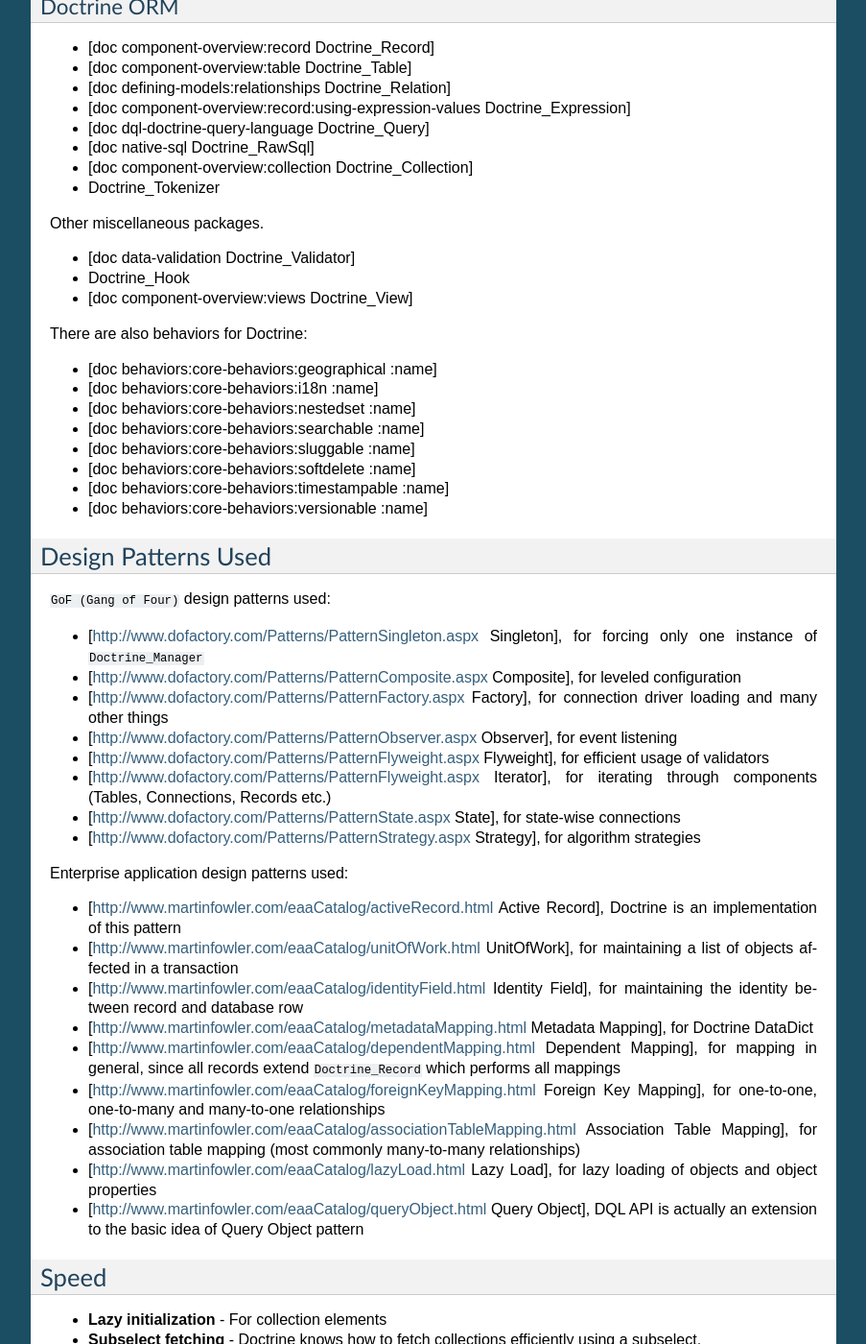
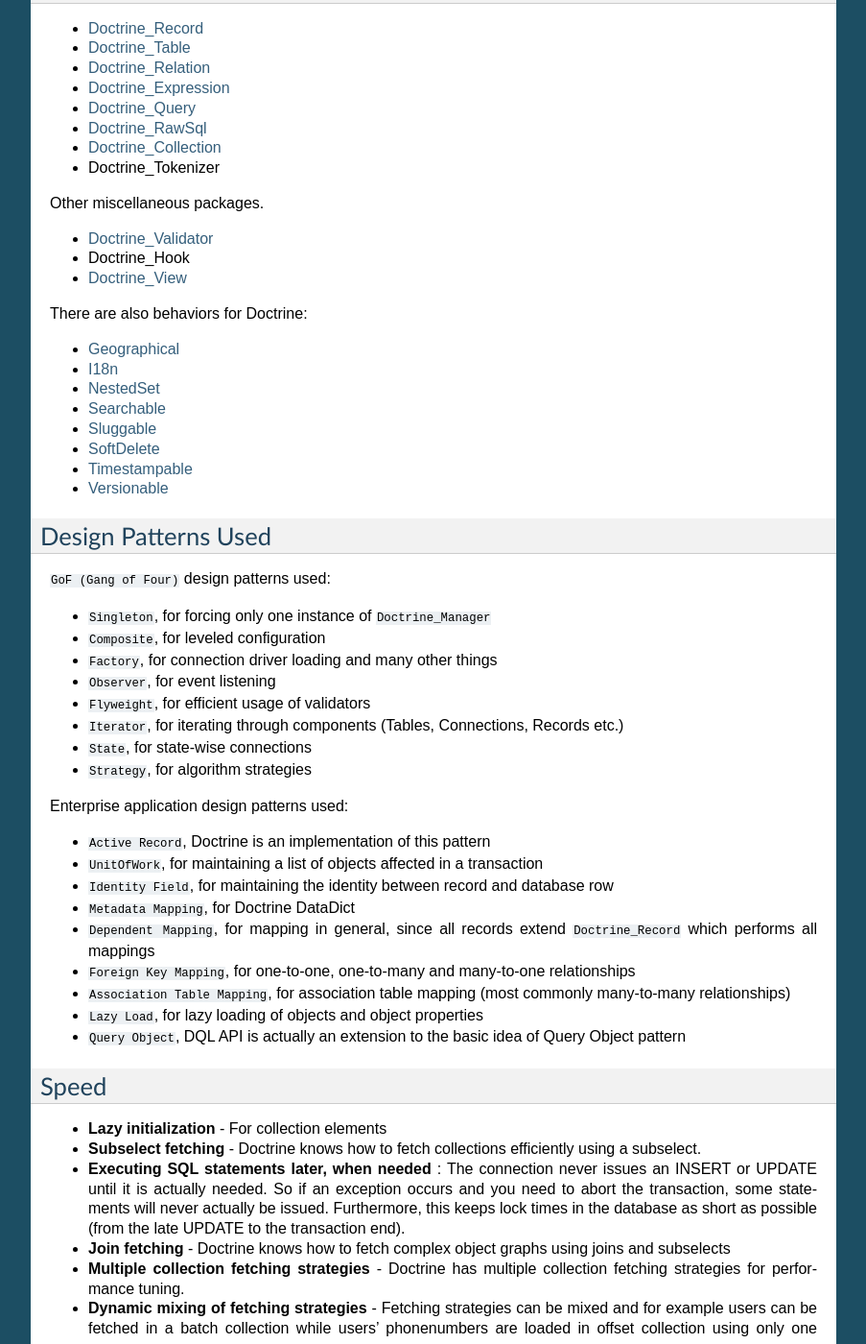
Before and after one commit to doctrine/doctrine1-documentation, a Sphinx documentation site: the page built from source/en/manual/technology.rst, in a window 1280 px wide and 1400 px high, scrolled down 1024 px. Shown: the whole window at 96% size, without its empty margins (198-1101 px from the left). Built offline with Sphinx 7.4.7, drawn with Linux system fonts in a browser that asks for light colours; cross-references to code outside the pages are shown as plain code; some of the changed text lies outside the part shown.

Commit message:
doctrine1-documentation-25 Edit technology.rst

```diff
--- a/source/en/manual/database-abstraction-layer.rst
+++ b/source/en/manual/database-abstraction-layer.rst
@@ -17,6 +17,8 @@
 
 The DBAL is composed of a few different modules. In this chapter we will
 discuss the different modules and what their jobs are.
+
+.. _database-abstraction-layer-export:
 
 ======
 Export
@@ -502,6 +504,8 @@
     // ...
     $conn->export->dropDatabase('events_db');
 
+.. _database-abstraction-layer-import:
+
 ======
 Import
 ======
@@ -623,6 +627,8 @@
 
     $views = $conn->import->listViews();
     print_r($views);
+
+.. _database-abstraction-layer-datadict:
 
 ========
 DataDict
--- a/source/en/manual/defining-models.rst
+++ b/source/en/manual/defining-models.rst
@@ -887,6 +887,8 @@
 ``someclob``       ``longtext``
 ``someblob``       ``longblob``
 =================  ===============
+
+.. _defining-models-relationships:
 
 =============
 Relationships
--- a/source/en/manual/improving-performance.rst
+++ b/source/en/manual/improving-performance.rst
@@ -328,7 +330,7 @@
 
     ::
 
-        $role       = new Role();
+        $role = new Role();
         $role->name = 'New Role Name';
 
         $user->Roles[] = $newRole;
--- a/source/en/manual/technology.rst
+++ b/source/en/manual/technology.rst
@@ -16,10 +16,10 @@
 
     Doctrine has also borrowed pieces of code from other open
     source projects instead of re-inventing the wheel. Two of the
-    projects borrowed from are [http://www.symfony-project.com symfony]
-    and the [http://framework.zend.com Zend Framework]. The relevant
+    projects borrowed from are `symfony <http://www.symfony-project.com>`_
+    and the `Zend Framework <http://framework.zend.com>`_. The relevant
     license information can be found in the root of Doctrine when you
-    [http://www.doctrine-project.org download] it in a file named
+    `download <http://www.doctrine-project.org>`_ it in a file named
     ``LICENSE``.
 
 ============
@@ -34,29 +34,28 @@
 -------------
 
 -  Doctrine
--  [doc component-overview:manager Doctrine\_Manager]
--  [doc component-overview:connection Doctrine\_Connection]
--  [doc improving-performance:compile Doctrine\_Compiler]
--  [doc exceptions-and-warnings Doctrine\_Exception]
--  Doctrine\_Formatter
--  Doctrine\_Object
--  Doctrine\_Null
--  [doc event-listeners Doctrine\_Event]
--  Doctrine\_Overloadable
--  Doctrine\_Configurable
--  [doc event-listeners Doctrine\_EventListener]
+-  :ref:`Doctrine_Manager <component-overview-manager>`
+-  :ref:`Doctrine_Connection <component-overview-connection>`
+-  :ref:`Doctrine_Compiler <improving-performance-compile>`
+-  :doc:`Doctrine_Exception <exceptions-and-warnings>`
+-  Doctrine_Formatter
+-  Doctrine_Object
+-  Doctrine_Null
+-  :doc:`Doctrine_Event <event-listeners>`
+-  Doctrine_Overloadable
+-  Doctrine_Configurable
+-  :doc:`Doctrine_EventListener <event-listeners>`
 
 -------------
 Doctrine DBAL
 -------------
 
--  [doc component-overview:record:using-expression-values
-   Doctrine\_Expression\_Driver]
--  [doc database-abstraction-layer:export Doctrine\_Export]
--  [doc database-abstraction-layer:import Doctrine\_Import]
--  Doctrine\_Sequence
--  [doc transactions Doctrine\_Transaction]
--  [doc database-abstraction-layer:datadict Doctrine\_DataDict]
+-  :ref:`Doctrine_Expression_Driver <component-overview-using-expression-values>`
+-  :ref:`Doctrine_Export <database-abstraction-layer-export>`
+-  :ref:`Doctrine_Import <database-abstraction-layer-import>`
+-  Doctrine_Sequence
+-  :doc:`Doctrine_Transaction <transactions>`
+-  :ref:`Doctrine_DataDict <database-abstraction-layer-datadict>`
 
 Doctrine DBAL is also divided into driver packages.
 
@@ -64,32 +63,31 @@
 Doctrine ORM
 ------------
 
--  [doc component-overview:record Doctrine\_Record]
--  [doc component-overview:table Doctrine\_Table]
--  [doc defining-models:relationships Doctrine\_Relation]
--  [doc component-overview:record:using-expression-values
-   Doctrine\_Expression]
--  [doc dql-doctrine-query-language Doctrine\_Query]
--  [doc native-sql Doctrine\_RawSql]
--  [doc component-overview:collection Doctrine\_Collection]
--  Doctrine\_Tokenizer
+-  :ref:`Doctrine_Record <component-overview-record>`
+-  :ref:`Doctrine_Table <component-overview-table>`
+-  :ref:`Doctrine_Relation <defining-models-relationships>`
+-  :ref:`Doctrine_Expression <component-overview-using-expression-values>`
+-  :doc:`Doctrine_Query <dql-doctrine-query-language>`
+-  :doc:`Doctrine_RawSql <native-sql>`
+-  :ref:`Doctrine_Collection <component-overview-collection>`
+-  Doctrine_Tokenizer
 
 Other miscellaneous packages.
 
--  [doc data-validation Doctrine\_Validator]
--  Doctrine\_Hook
--  [doc component-overview:views Doctrine\_View]
+-  :doc:`Doctrine_Validator <data-validation>`
+-  Doctrine_Hook
+-  :ref:`Doctrine_View <component-overview-views>`
 
 There are also behaviors for Doctrine:
 
--  [doc behaviors:core-behaviors:geographical :name]
--  [doc behaviors:core-behaviors:i18n :name]
--  [doc behaviors:core-behaviors:nestedset :name]
--  [doc behaviors:core-behaviors:searchable :name]
--  [doc behaviors:core-behaviors:sluggable :name]
--  [doc behaviors:core-behaviors:softdelete :name]
--  [doc behaviors:core-behaviors:timestampable :name]
--  [doc behaviors:core-behaviors:versionable :name]
+-  :ref:`Geographical <behaviors-core-behaviors-geographical>`
+-  :ref:`I18n <behaviors-core-behaviors-i18n>`
+-  :ref:`NestedSet <behaviors-core-behaviors-nestedset>`
+-  :ref:`Searchable <behaviors-core-behaviors-searchable>`
+-  :ref:`Sluggable <behaviors-core-behaviors-sluggable>`
+-  :ref:`SoftDelete <behaviors-core-behaviors-softdelete>`
+-  :ref:`Timestampable <behaviors-core-behaviors-timestampable>`
+-  :ref:`Versionable <behaviors-core-behaviors-versionable>`
 
 ====================
 Design Patterns Used
@@ -97,47 +95,26 @@
 
 ``GoF (Gang of Four)`` design patterns used:
 
--  [http://www.dofactory.com/Patterns/PatternSingleton.aspx Singleton],
-   for forcing only one instance of ``Doctrine_Manager``
--  [http://www.dofactory.com/Patterns/PatternComposite.aspx Composite],
-   for leveled configuration
--  [http://www.dofactory.com/Patterns/PatternFactory.aspx Factory], for
-   connection driver loading and many other things
--  [http://www.dofactory.com/Patterns/PatternObserver.aspx Observer],
-   for event listening
--  [http://www.dofactory.com/Patterns/PatternFlyweight.aspx Flyweight],
-   for efficient usage of validators
--  [http://www.dofactory.com/Patterns/PatternFlyweight.aspx Iterator],
-   for iterating through components (Tables, Connections, Records etc.)
--  [http://www.dofactory.com/Patterns/PatternState.aspx State], for
-   state-wise connections
--  [http://www.dofactory.com/Patterns/PatternStrategy.aspx Strategy],
-   for algorithm strategies
+-  `Singleton <http://www.dofactory.com/Patterns/PatternSingleton.aspx>`, for forcing only one instance of :php:class:`Doctrine_Manager`
+-  `Composite <http://www.dofactory.com/Patterns/PatternComposite.aspx>`, for leveled configuration
+-  `Factory <http://www.dofactory.com/Patterns/PatternFactory.aspx>`, for connection driver loading and many other things
+-  `Observer <http://www.dofactory.com/Patterns/PatternObserver.aspx>`, for event listening
+-  `Flyweight <http://www.dofactory.com/Patterns/PatternFlyweight.aspx>`, for efficient usage of validators
+-  `Iterator <http://www.dofactory.com/Patterns/PatternFlyweight.aspx>`, for iterating through components (Tables, Connections, Records etc.)
+-  `State <http://www.dofactory.com/Patterns/PatternState.aspx>`, for state-wise connections
+-  `Strategy <http://www.dofactory.com/Patterns/PatternStrategy.aspx>`, for algorithm strategies
 
 Enterprise application design patterns used:
 
--  [http://www.martinfowler.com/eaaCatalog/activeRecord.html Active
-   Record], Doctrine is an implementation of this pattern
--  [http://www.martinfowler.com/eaaCatalog/unitOfWork.html UnitOfWork],
-   for maintaining a list of objects affected in a transaction
--  [http://www.martinfowler.com/eaaCatalog/identityField.html Identity
-   Field], for maintaining the identity between record and database row
--  [http://www.martinfowler.com/eaaCatalog/metadataMapping.html Metadata
-   Mapping], for Doctrine DataDict
--  [http://www.martinfowler.com/eaaCatalog/dependentMapping.html
-   Dependent Mapping], for mapping in general, since all records extend
-   ``Doctrine_Record`` which performs all mappings
--  [http://www.martinfowler.com/eaaCatalog/foreignKeyMapping.html
-   Foreign Key Mapping], for one-to-one, one-to-many and many-to-one
-   relationships
--  [http://www.martinfowler.com/eaaCatalog/associationTableMapping.html
-   Association Table Mapping], for association table mapping (most
-   commonly many-to-many relationships)
--  [http://www.martinfowler.com/eaaCatalog/lazyLoad.html Lazy Load], for
-   lazy loading of objects and object properties
--  [http://www.martinfowler.com/eaaCatalog/queryObject.html Query
-   Object], DQL API is actually an extension to the basic idea of Query
-   Object pattern
+-  `Active Record <http://www.martinfowler.com/eaaCatalog/activeRecord.html>`, Doctrine is an implementation of this pattern
+-  `UnitOfWork <http://www.martinfowler.com/eaaCatalog/unitOfWork.html>`, for maintaining a list of objects affected in a transaction
+-  `Identity Field <http://www.martinfowler.com/eaaCatalog/identityField.html>`, for maintaining the identity between record and database row
+-  `Metadata Mapping <http://www.martinfowler.com/eaaCatalog/metadataMapping.html>`, for Doctrine DataDict
+-  `Dependent Mapping <http://www.martinfowler.com/eaaCatalog/dependentMapping.html>`, for mapping in general, since all records extend :php:class:`Doctrine_Record` which performs all mappings
+-  `Foreign Key Mapping <http://www.martinfowler.com/eaaCatalog/foreignKeyMapping.html>`, for one-to-one, one-to-many and many-to-one relationships
+-  `Association Table Mapping <http://www.martinfowler.com/eaaCatalog/associationTableMapping.html>`, for association table mapping (most commonly many-to-many relationships)
+-  `Lazy Load <http://www.martinfowler.com/eaaCatalog/lazyLoad.html>`, for lazy loading of objects and object properties
+-  `Query Object <http://www.martinfowler.com/eaaCatalog/queryObject.html>`, DQL API is actually an extension to the basic idea of Query Object pattern
 
 =====
 Speed
@@ -183,4 +160,4 @@
 not already.
 
 Now we are ready to move on and learn about how to deal with Doctrine
-throwing exceptions in the [doc exceptions-and-warnings :name] chapter.
+throwing exceptions in the :doc:`exceptions-and-warnings` chapter.
```
Also changed, not shown: other parts of source/en/manual/improving-performance.rst (+2 -0 lines), source/en/manual/behaviors.rst (+18 -2 lines), source/en/manual/component-overview.rst (+13 -0 lines).
